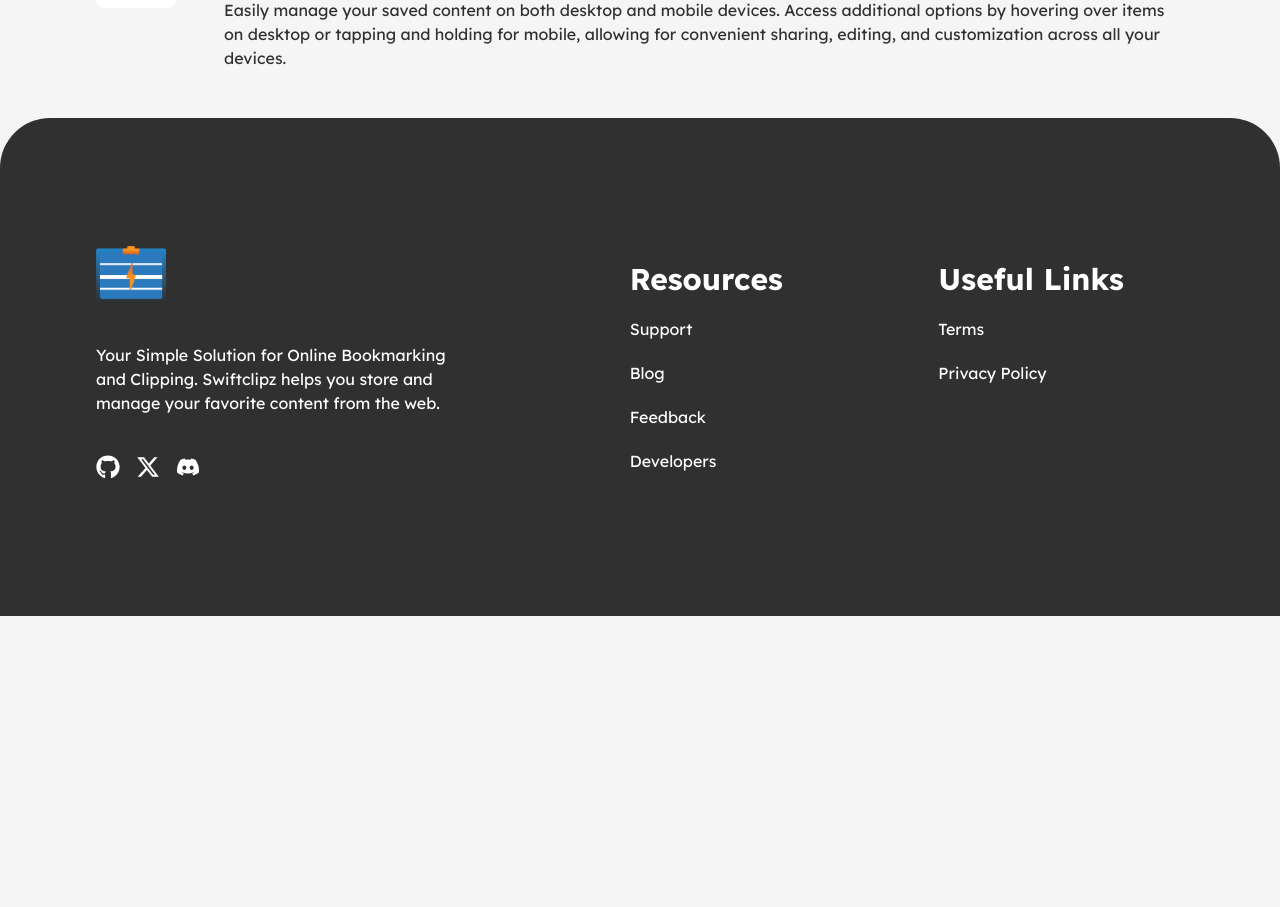
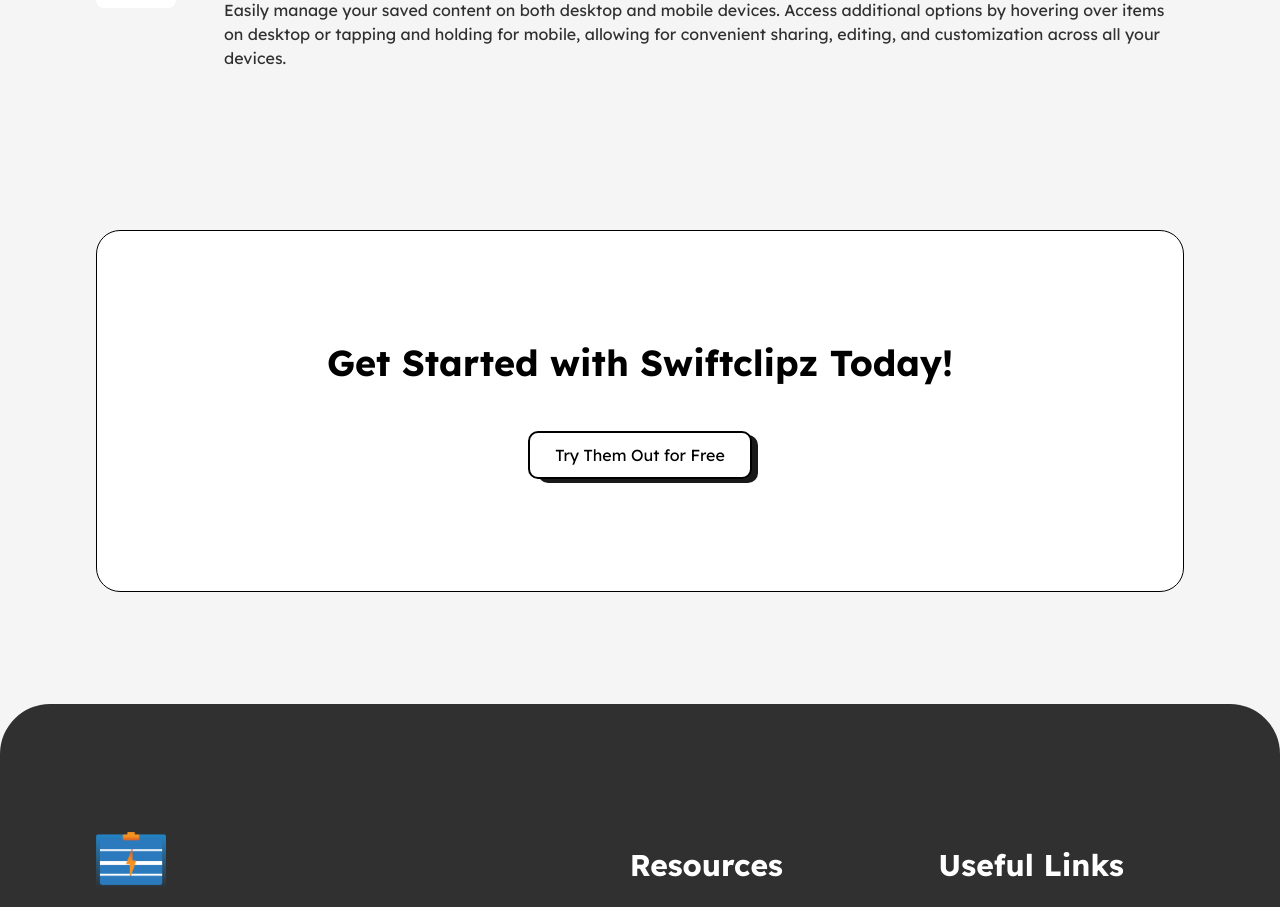
Before and after one commit to swiftclipz/swiftclipz-frontend-v1, a Next.js app: page /how-it-works in a window 1280 px wide. Shown: the part 806-1713 px from the top of the page. Before the commit the page ends 1422 px from the top, so only its background shows below. Built offline with nearby package versions, Linux system fonts and the light colour scheme.

Commit message:
get-started added to how-it-works page

```diff
--- a/src/app/(how-it-works)/how-it-works/page.tsx
+++ b/src/app/(how-it-works)/how-it-works/page.tsx
@@ -1,14 +1,16 @@
-import React from 'react'
-import DiscoverSwiftclipz from '../components/discover-swiftclipz'
-import Steps from '../components/steps'
+import React from "react";
+import DiscoverSwiftclipz from "../components/discover-swiftclipz";
+import Steps from "../components/steps";
+import GetStarted from "@/app/components/get-started";
 
 const Page = () => {
   return (
     <>
       <DiscoverSwiftclipz />
       <Steps />
+      <GetStarted />
     </>
-  )
-}
+  );
+};
 
-export default Page
+export default Page;
--- a/src/app/constants/images.ts
+++ b/src/app/constants/images.ts
@@ -4,7 +4,6 @@
 import Simplicity from "../assets/images/Simplicity.png"
 import Diversity from "../assets/images/diversity.png"
 import Popular from "../assets/images/Popular.png"
-import StepOneImage from "../assets/images/StepOneImage.png"
 
 export const siteLogo = {
     src: SiteLogo,
@@ -36,19 +35,13 @@
     alt: "Popular",
 }
 
-export const stepOneImage = {
-    src: StepOneImage,
-    alt: "Step one image",
-}
-
 const images = {
     siteLogo,
     heroImage,
     empowerment,
     simplicity,
     diversity,
-    popular,
-    stepOneImage
+    popular
 }
 
 export default images
```
Also changed, not shown: src/app/assets/images/StepOneImage.png (deleted).
